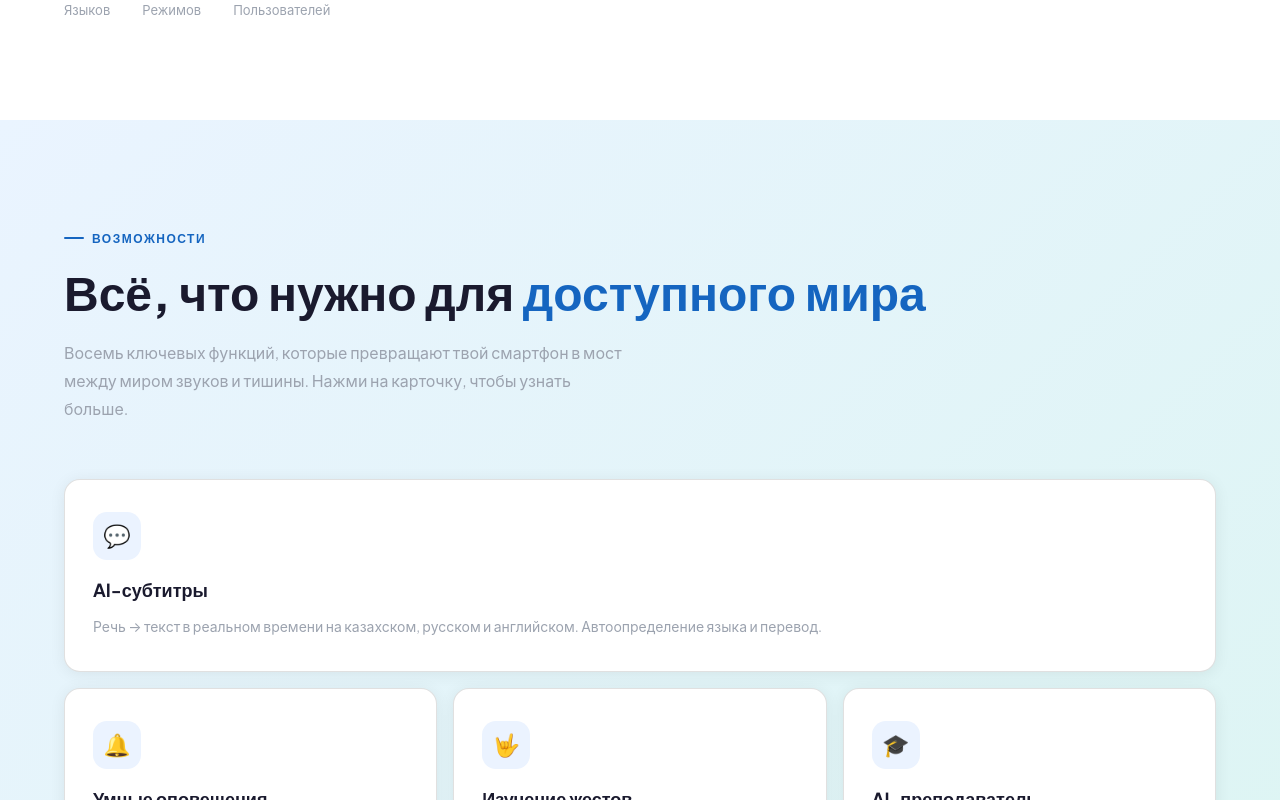
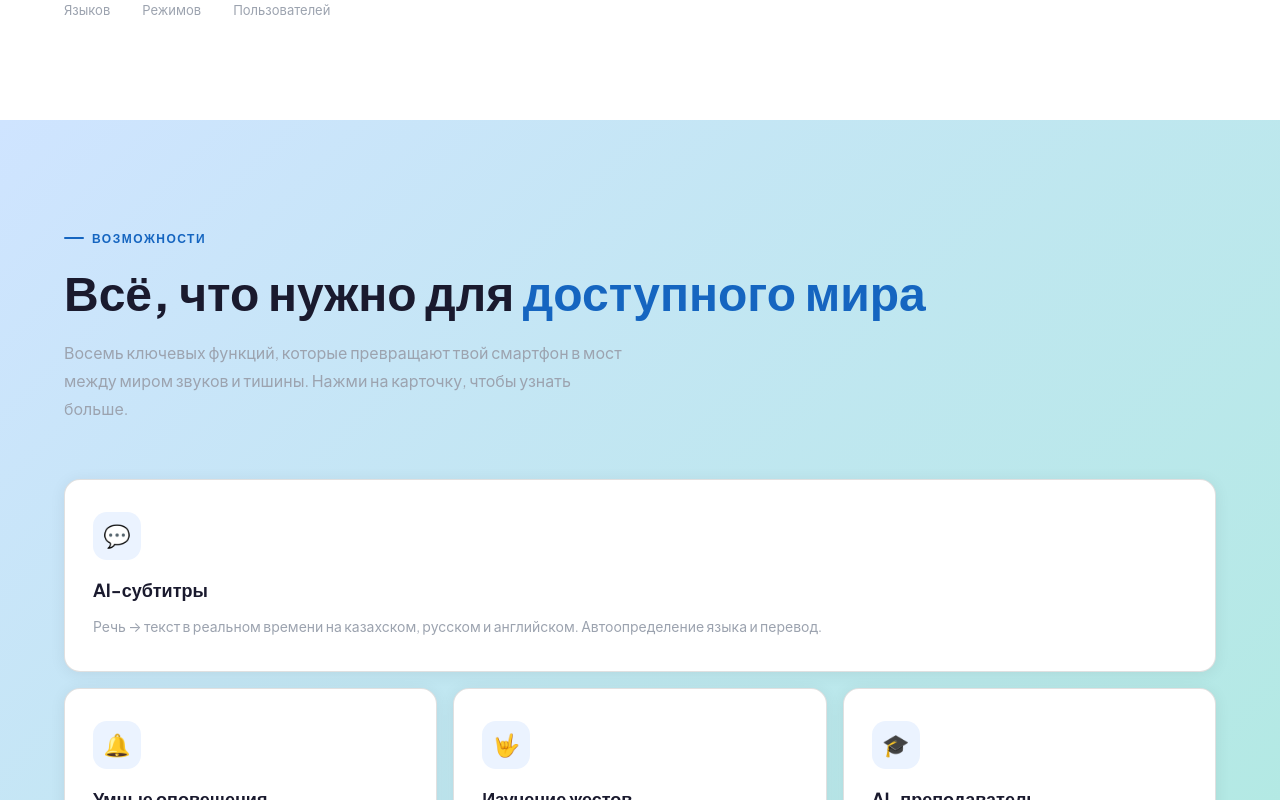
Before and after one commit to heardndb15/hearless16, a Next.js app in the folder landing/: page / in a window 1280 px wide. Shown: the part 860-1660 px from the top of the page. Built offline with nearby package versions, Linux system fonts and the light colour scheme; no server answers.

Commit message:
Make the gradient-soft background clearly visible
Previous colors (#EAF4FF -> #D9F5F0) were too close in lightness to read as a gradient on screen. Widened the contrast between stops.

```diff
--- a/landing/app/globals.css
+++ b/landing/app/globals.css
@@ -30,7 +30,7 @@
   --headerBg: rgba(255, 255, 255, 0.92);
   --shadow: 0 2px 12px rgba(0,0,0,0.07);
   --gradient-accent: linear-gradient(135deg, #1565C0, #22C1C3);
-  --gradient-soft: linear-gradient(135deg, #EAF4FF, #D9F5F0);
+  --gradient-soft: linear-gradient(135deg, #CFE4FF, #A9EBDA);
 }
 
 * {
```
